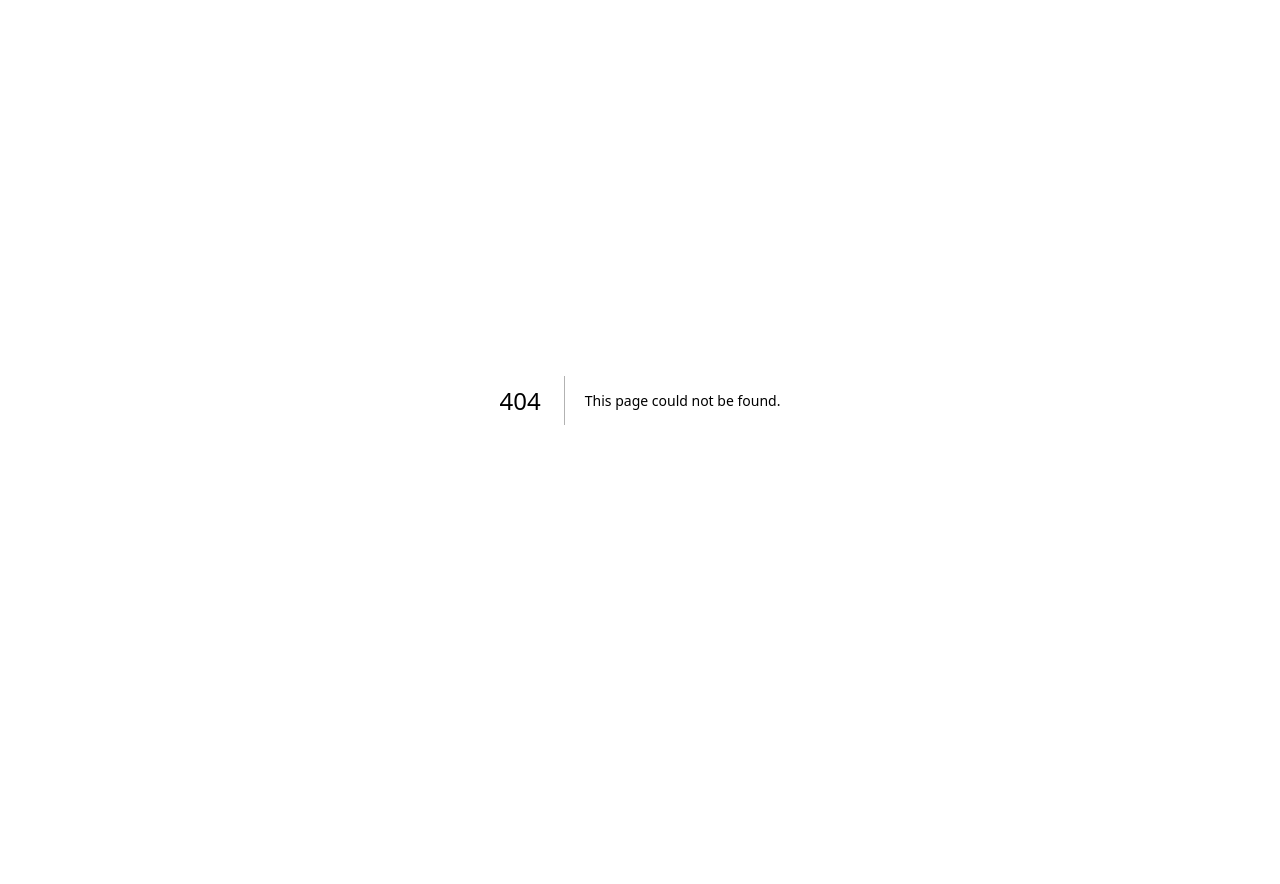
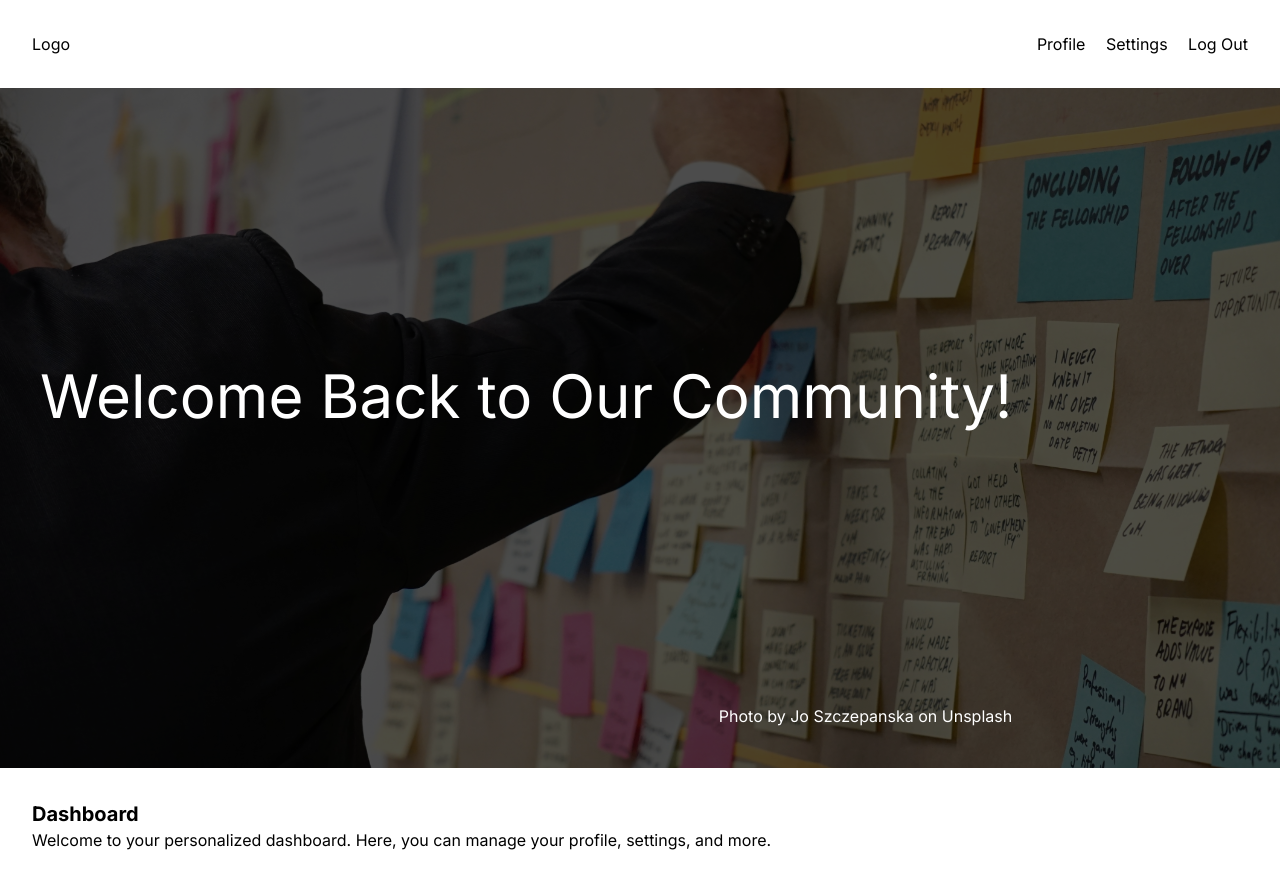
Before and after one commit to JJ2358/course_grid, a Next.js app in the folder client/: page /home in a window 1280 px wide. Before the commit this address had no page. Before the commit the page ends 800 px from the top, so only its background shows below. Built offline with nearby package versions, Linux system fonts and the light colour scheme.

Commit message:
Made a homepage for being logged in

```diff
--- /dev/null
+++ b/client/src/app/home/page.tsx
@@ -0,0 +1,47 @@
+'use client';
+
+import React from 'react';
+import Link from 'next/link';
+import Hero from './../components/hero'; // Adjust the import path as necessary
+import homeImg from '../../../public/images/homeImg.jpg'; // Adjust the import path as necessary
+
+const HomePage: React.FC = () => {
+    // Assuming you have some state or context to check if a user is logged in
+    // For demonstration purposes, this is hardcoded to true
+    const isAuthenticated = true; // This should be replaced with actual authentication logic
+
+    return (
+        <>
+            <nav className="container mx-auto p-8 flex justify-between items-center">
+                <Link href="/home">Logo</Link>
+                <div className="space-x-4">
+                    {isAuthenticated ? (
+                        <>
+                            <Link href="/profile">Profile</Link> {/* Adjust as needed */}
+                            <Link href="/settings">Settings</Link> {/* Adjust as needed */}
+                            <Link href="/api/logout">Log Out</Link> {/* Adjust as needed for your logout functionality */}
+                        </>
+                    ) : (
+                        // If not authenticated, though it should not happen for /home, provide a fallback
+                        <Link href="/login">Login</Link>
+                    )}
+                </div>
+            </nav>
+
+            <Hero
+              imgData={homeImg}
+              imgAlt="A vibrant community engaging in activities"
+              title="Welcome Back to Our Community!"
+            />
+
+            {/* Content specific to authenticated users */}
+            <div className="container mx-auto p-8">
+                <h2 className="text-xl font-bold">Dashboard</h2>
+                <p>Welcome to your personalized dashboard. Here, you can manage your profile, settings, and more.</p>
+                {/* Further content and links for authenticated users */}
+            </div>
+        </>
+    );
+};
+
+export default HomePage;
--- a/client/src/tools/data.model.ts
+++ b/client/src/tools/data.model.ts
@@ -6,3 +6,6 @@ export interface Accounts {
     password: string;
     createdAt?: Date;
 }
+export interface UserAccount extends Omit<Accounts, 'password'> {
+    isAuthenticated: boolean;
+  }
```
Also changed, not shown: client/src/app/workspace/page.tsx (added).
